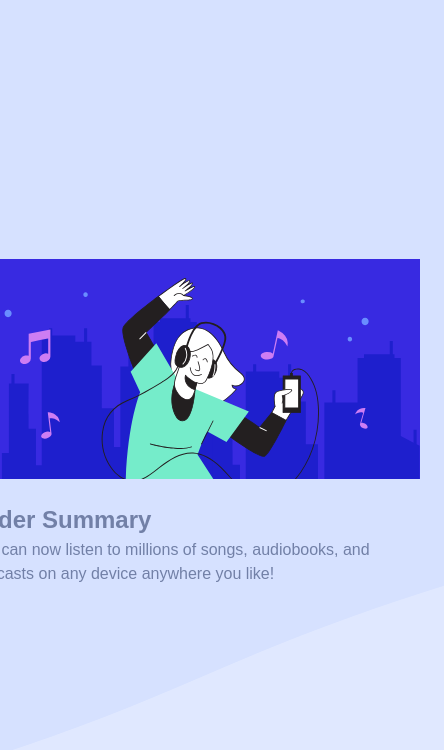
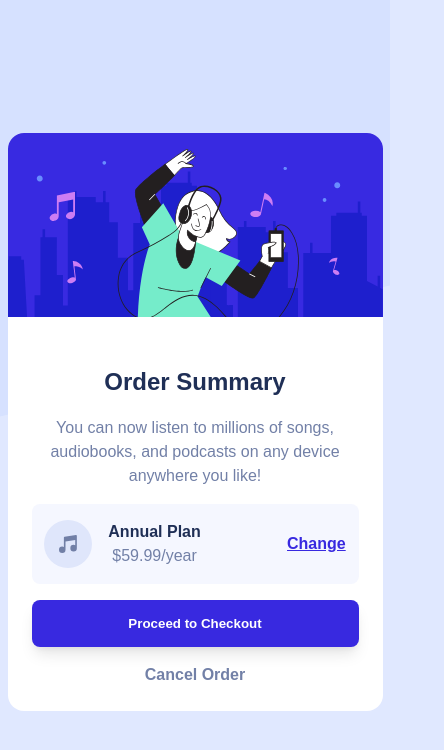
Before and after one commit to newwynn/frontend-mentor, a website built with webpack: page src/pages/order-summary/index.html in a window 390 px wide. Shown: the whole page, 444 px wide, since content can reach past the window. Built offline with nearby package versions, Linux system fonts and the light colour scheme; files whose address does not match are found by name.

Commit message:
feat: create order summary component with responsive layout and styling

```diff
--- a/src/pages/order-summary/index.html
+++ b/src/pages/order-summary/index.html
@@ -9,16 +9,33 @@
 <body>
     <main>
         <section class="order-summary">
-            <div>
+            <div class="order-summary-img-container">
                 <img
                 src="../../order-summary/illustration-hero.svg"
                 alt="Hero"
                 class="order-summary-img"
                 />
             </div>
-            <div>
-                <h1>Order Summary</h1>
-                <p>You can now listen to millions of songs, audiobooks, and podcasts on any device anywhere you like!</p>
+            <div class="order-summary-text-container">
+                <h1 class="order-summary-text-container-h1">Order Summary</h1>
+                <p class="order-summary-text-container-p">You can now listen to millions of songs, audiobooks, and podcasts on any device anywhere you like!</p>
+                <div class="order-summary-buttons-container">
+                    <div class="order-summary-buttons-container-left">
+                        <img src="../../order-summary/icon-music.svg"
+                        alt="Music"
+                        class="order-summary-buttons-container-img"
+                        />
+                        <p class="order-summary-buttons-container-p">
+                            Annual Plan
+                            <span class="order-summary-buttons-container-span">$59.99/year</span>
+                        </p>
+                    </div>
+                    <a href="#" class="order-summary-as-container-btn">Change</a>
+                </div>
+                <div class="order-summary-btn-container">
+                    <button class="order-summary-btn-container-btn">Proceed to Checkout</button>
+                    <a href="#" class="order-summary-btn-container-link">Cancel Order</a>
+                </div>
             </div>
         </section>
     </main>
--- a/src/pages/order-summary/style.css
+++ b/src/pages/order-summary/style.css
@@ -1,27 +1,20 @@
-/* CSS Variables */
 :root {
-  /* Primary Colors */
   --color-pale-blue: hsl(225, 100%, 94%);
   --color-bright-blue: hsl(245, 75%, 52%);
 
-  /* Neutral Colors */
   --color-very-pale-blue: hsl(225, 100%, 98%);
   --color-desaturated-blue: hsl(224, 23%, 55%);
   --color-dark-blue: hsl(223, 47%, 23%);
 
-  /* Typography */
   --font-family: 'Red Hat Display', sans-serif;
   --font-size-paragraph: 16px;
   --font-weight-medium: 500;
   --font-weight-bold: 700;
   --font-weight-black: 900;
 
-  /* Layout */
   --mobile-breakpoint: 375px;
   --desktop-breakpoint: 1440px;
 }
-
-/* Base Styles */
 * {
   margin: 0;
   padding: 0;
@@ -35,16 +28,19 @@ body {
   color: var(--color-desaturated-blue);
   background-color: var(--color-pale-blue);
   background-image: url("../../order-summary/pattern-background-desktop.svg");
-  background-position: center;
+  background-position: top;
   background-repeat: no-repeat;
-  background-size: cover;
   line-height: 1.5;
   min-height: 100vh;
   display: flex;
   place-items: center;
   flex-direction: column;
   justify-content: center;
-  padding: 1.5rem;
+}
+
+.order-summary-text-container-h1 {
+    font-weight: var(--font-weight-black);
+    color: var(--color-dark-blue);
 }
 
 .order-summary {
@@ -52,10 +48,112 @@ body {
     flex-direction: column;
     align-items: center;
     justify-content: center;
-    width: var(--width-mobile);
+    width: var(--mobile-breakpoint);
     height: auto;
     gap: 1rem;
     border-radius: 1rem;
+    background-color: white;
+    text-align: center;
+}
+
+.order-summary-img-container {
+    width: 100%;
+    height: auto;
+}
+
+.order-summary-img {
+    width: 100%;
+    height: auto;
+    object-fit: cover;
+    border-radius: 1rem 1rem 0 0;
+}
+
+.order-summary-text-container {
+    width: 100%;
+    height: auto;
     padding: 1.5rem;
-    background-color: var(--color-white);
+    display: flex;
+    flex-direction: column;
+    align-items: center;
+    justify-content: center;
+    gap: 1rem;
 }
+
+.order-summary-buttons-container {
+    display: flex;
+    flex-direction: row;
+    align-items: center;
+    justify-content: space-between;
+    width: 100%;
+    height: auto;
+    background-color: var(--color-very-pale-blue);
+    border-radius: 0.5rem;
+    padding: 1rem 0.8rem;
+}
+
+.order-summary-buttons-container-left {
+    display: flex;
+    flex-direction: row;
+    align-items: center;
+    justify-content: center;
+    height: auto;
+    gap: 1rem;
+}
+
+.order-summary-buttons-container-p {
+    display: flex;
+    flex-direction: column;
+    align-items: center;
+    justify-content: center;
+    height: auto;
+    font-weight: var(--font-weight-bold);
+    color: var(--color-dark-blue);
+}
+
+.order-summary-buttons-container-span {
+    font-weight: var(--font-weight-medium);
+    color: var(--color-desaturated-blue);
+}
+
+.order-summary-buttons-container a {
+    font-weight: var(--font-weight-bold);
+    color: var(--color-bright-blue);
+}
+
+.order-summary-btn-container {
+    display: flex;
+    flex-direction: column;
+    align-items: center;
+    width: 100%;
+    height: auto;
+    gap: 1rem;
+}
+
+.order-summary-btn-container-btn {
+    width: 100%;
+    font-weight: var(--font-weight-bold);
+    color: white;
+    background-color: var(--color-bright-blue);
+    border-radius: 0.5rem;
+    padding: 1rem;
+    border: none;
+    outline: none;
+    cursor: pointer;
+    transition: all 0.2s ease;
+    box-shadow: 0 10px 15px -3px rgba(0, 0, 0, 0.1), 0 4px 6px -2px rgba(0, 0, 0, 0.05);
+}
+
+.order-summary-btn-container-btn:hover {
+    background-color: var(--color-desaturated-blue);
+}
+
+.order-summary-btn-container-link {
+    font-weight: var(--font-weight-bold);
+    color: var(--color-desaturated-blue);
+    text-decoration: none;
+}
+
+.order-summary-btn-container-link:hover {
+    color: var(--color-bright-blue);
+    text-decoration: underline;
+}
```
